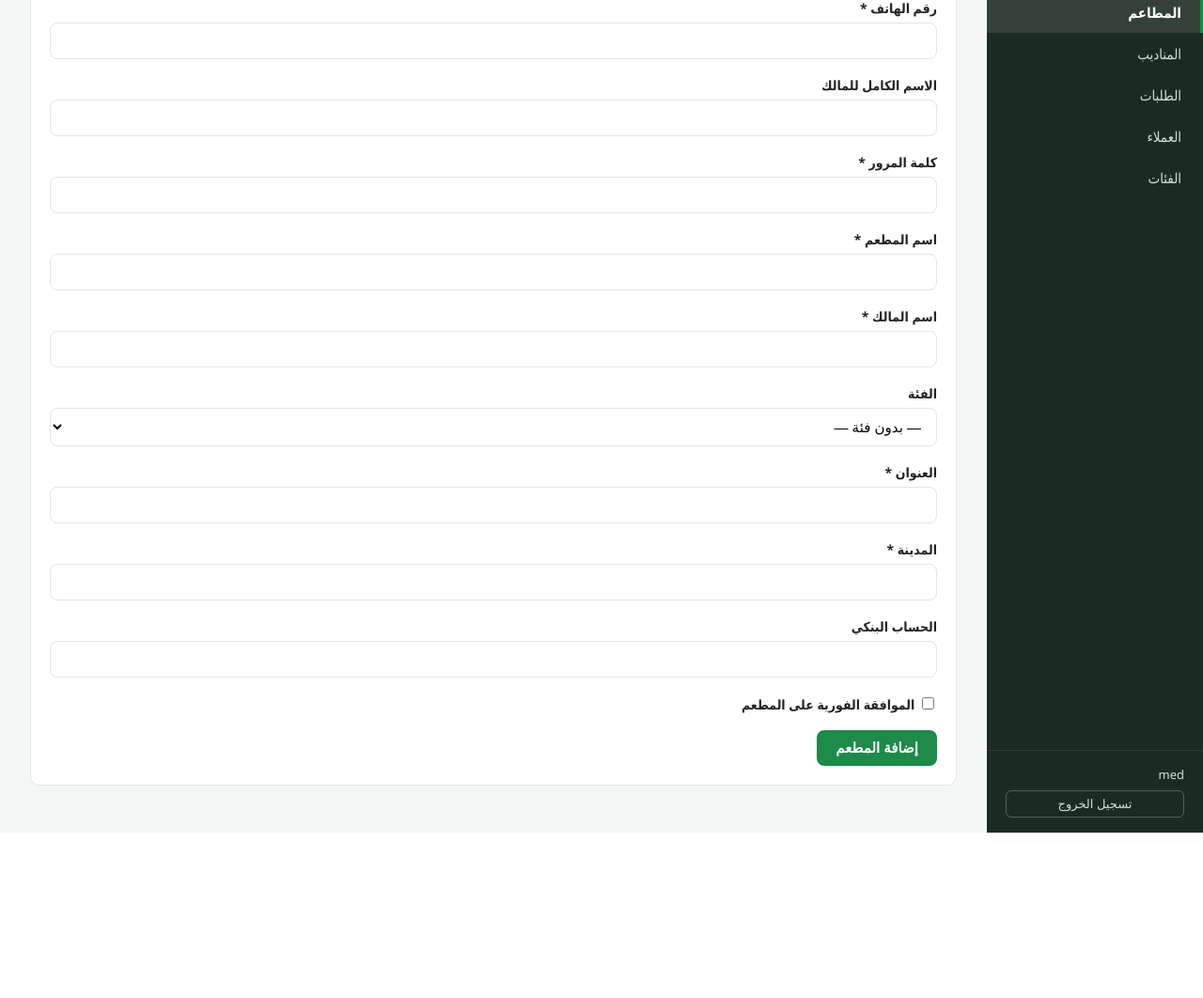
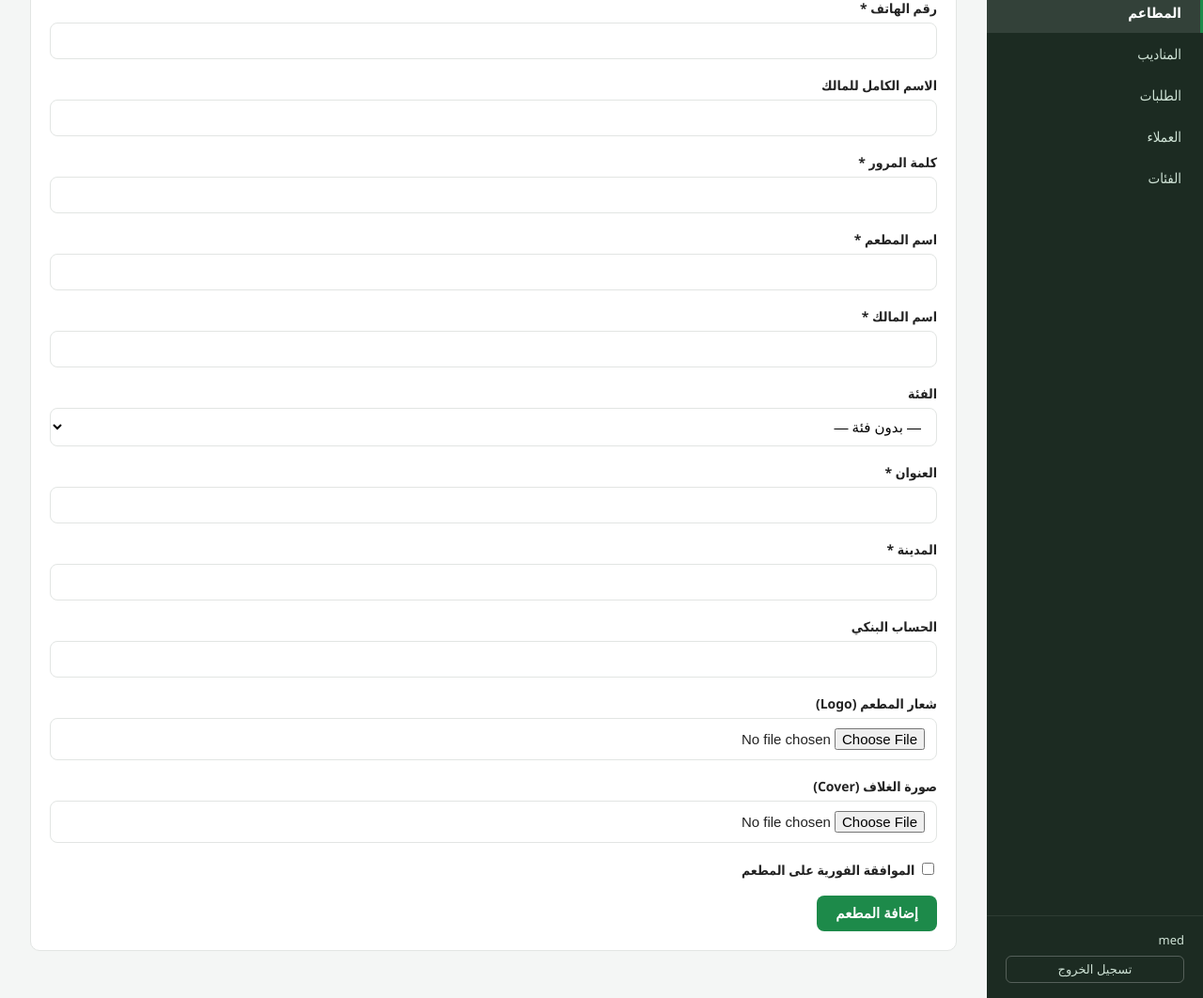
Before and after one commit to MEDMOUSSA-AI/wassel-backend, a Django app: page /dashboard/restaurants/add/ in a window 1280 px wide. Shown: the part 139-1201 px from the top of the page at 94% size. Before the commit the page ends 1025 px from the top, so only its background shows below. Run offline with Django 5.2, Linux system fonts and the light colour scheme; a user stored in the database is signed in; data that the repository does not hold is empty.

Commit message:
Update restaurant_form.html

```diff
--- a/dashboard/templates/dashboard/restaurant_form.html
+++ b/dashboard/templates/dashboard/restaurant_form.html
@@ -8,7 +8,6 @@
 <div class="card">
     <form method="post" enctype="multipart/form-data">
         {% csrf_token %}
-
         {% if not edit_mode %}
         <div class="field">
             <label for="phone">رقم الهاتف *</label>
@@ -23,7 +22,6 @@
             <input type="password" id="password" name="password" required>
         </div>
         {% endif %}
-
         <div class="field">
             <label for="name">اسم المطعم *</label>
             <input type="text" id="name" name="name"
@@ -62,6 +60,44 @@
                    value="{% if edit_mode %}{{ restaurant.bank_account|default:'' }}{% endif %}">
         </div>
 
+        {# ✅ شعار المطعم #}
+        <div class="field">
+            <label for="logo">شعار المطعم (Logo)</label>
+            {% if edit_mode and restaurant.logo %}
+                {% with logo_url=restaurant.logo.url %}
+                    {% if "http" in logo_url %}
+                        <div style="margin-bottom:8px;">
+                            <img src="{{ logo_url }}"
+                                 style="width:64px;height:64px;object-fit:cover;border-radius:8px;border:1px solid #ddd;">
+                            <p style="font-size:12px;color:#888;margin:4px 0 0;">الشعار الحالي — ارفع ملفاً جديداً لاستبداله</p>
+                        </div>
+                    {% else %}
+                        <p style="font-size:12px;color:#f59e0b;margin-bottom:8px;">⚠️ الشعار الحالي قديم — يُنصح بإعادة رفعه</p>
+                    {% endif %}
+                {% endwith %}
+            {% endif %}
+            <input type="file" id="logo" name="logo" accept="image/*">
+        </div>
+
+        {# ✅ صورة الغلاف #}
+        <div class="field">
+            <label for="cover_image">صورة الغلاف (Cover)</label>
+            {% if edit_mode and restaurant.cover_image %}
+                {% with cover_url=restaurant.cover_image.url %}
+                    {% if "http" in cover_url %}
+                        <div style="margin-bottom:8px;">
+                            <img src="{{ cover_url }}"
+                                 style="width:180px;height:80px;object-fit:cover;border-radius:8px;border:1px solid #ddd;">
+                            <p style="font-size:12px;color:#888;margin:4px 0 0;">صورة الغلاف الحالية — ارفع ملفاً جديداً لاستبدالها</p>
+                        </div>
+                    {% else %}
+                        <p style="font-size:12px;color:#f59e0b;margin-bottom:8px;">⚠️ صورة الغلاف الحالية قديمة — يُنصح بإعادة رفعها</p>
+                    {% endif %}
+                {% endwith %}
+            {% endif %}
+            <input type="file" id="cover_image" name="cover_image" accept="image/*">
+        </div>
+
         {% if not edit_mode %}
         <div class="field">
             <label>
```
